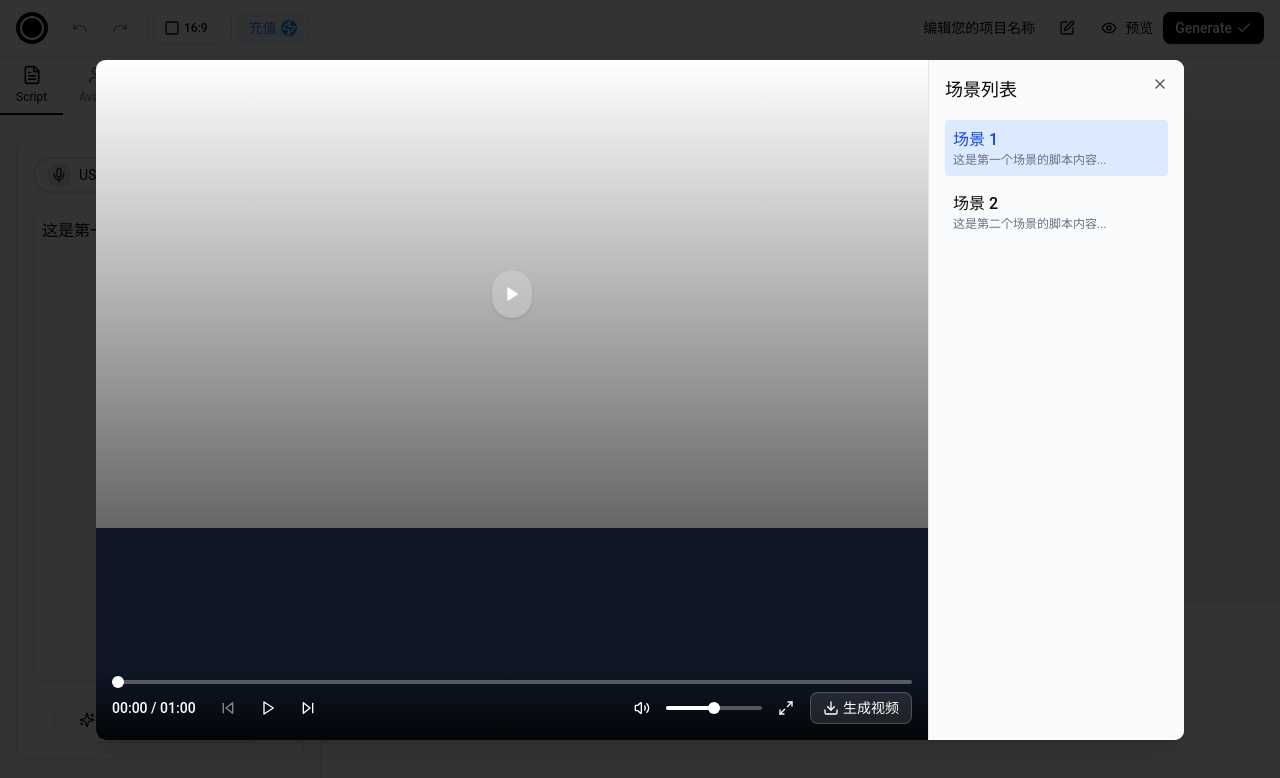
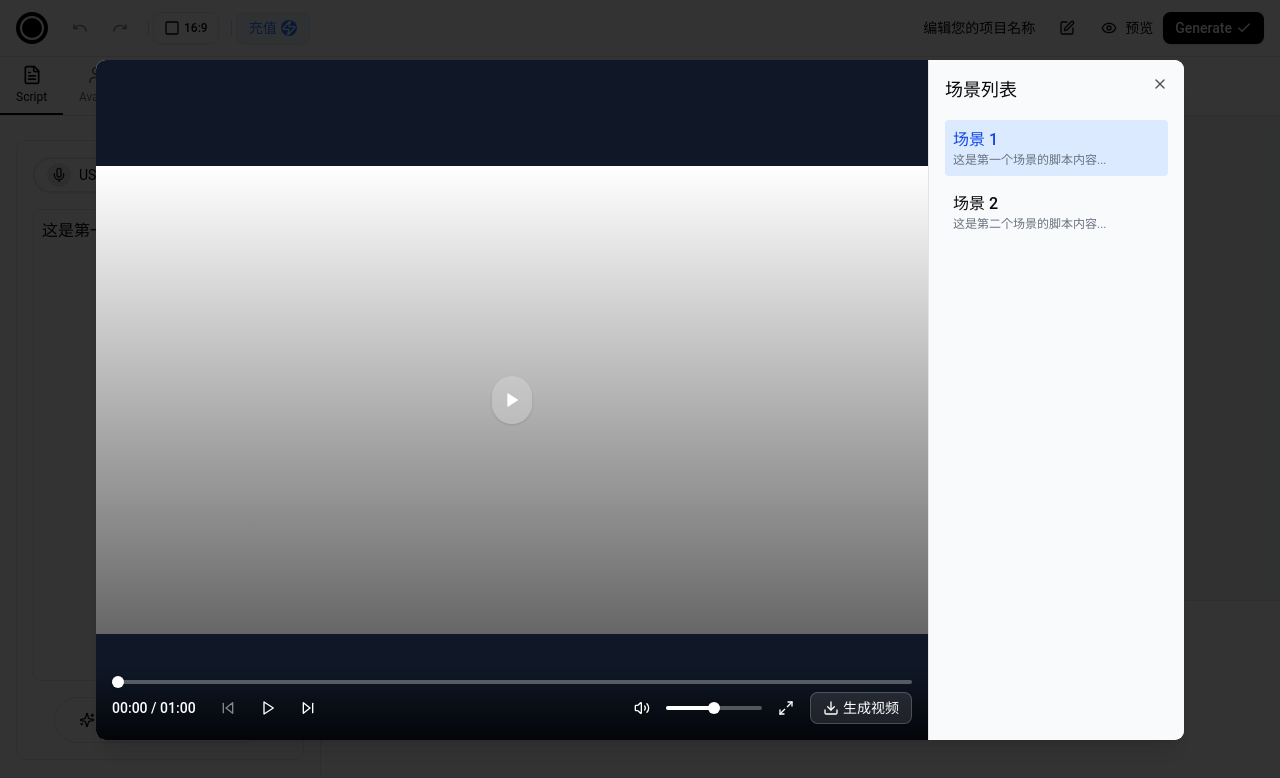
Before and after one commit to kekeyouxing/ai-course, a React (Vite) app: page /projects/1 in a window 1280 px wide. Both pictures are taken after a click on the button "预览". Shown: the top 778 px of the page. Built offline with nearby package versions, Linux system fonts and the light colour scheme; grey boxes are pictures that could not be loaded.

Commit message:
feat(scene): add aspect ratio type and field to scene interface
Introduce a new `AspectRatioType` to define supported aspect ratios and add it as an optional field to the `Scene` interface. This allows scenes to specify their aspect ratio for better layout control.

```diff
--- a/src/app/video-edioter.tsx
+++ b/src/app/video-edioter.tsx
@@ -4,7 +4,7 @@ import { ResizablePanel, ResizablePanelGroup, ResizableHandle } from "@/componen
 import ScriptContent from "@/components/script/script-content";
 import { BackgroundContent } from "@/components/background/background-content";
 import { BackgroundRenderer } from "@/components/background/background-renderer";
-import { VideoHeader, AspectRatioType } from "@/components/workspace/workspace-header";
+import { VideoHeader } from "@/components/workspace/workspace-header";
 import { VideoTimeline } from "@/components/workspace/workspace-timeline";
 import { VideoTabs } from "@/components/workspace/workspace-tabs";
 import AvatarContent from "@/components/avatar/avatar-content";
@@ -27,6 +27,7 @@ import {
     AvatarElement,
     Background,
     SelectedElementType,
+    AspectRatioType,  // 导入新添加的类型
 } from "@/types/scene"
 import { v4 as uuidv4 } from 'uuid';
 import { ResizableVideo } from "@/components/workspace/resizable-video";
@@ -45,7 +46,8 @@ export type {
     ColorBackground,
     ImageBackground,
     VideoBackground,
-    SelectedElementType
+    SelectedElementType,
+    AspectRatioType  // 导出新添加的类型
 } from "@/types/scene"
 
 // 导入封装的操作函数
@@ -79,7 +81,8 @@ export default function VideoEditor() {
                 type: "color",
                 color: "#FFFFFF"
             },
-            script: "这是第一个场景的脚本内容"  // 添加脚本内容
+            script: "这是第一个场景的脚本内容",  // 添加脚本内容
+            aspectRatio: "16:9"  // 添加默认宽高比例
         },
         {
             id: uuidv4(),
@@ -90,9 +93,9 @@ export default function VideoEditor() {
             background: {
                 type: "color",
                 color: "#FFFFFF"
-                // Removed z-index comment to avoid confusion
             },
-            script: "这是第二个场景的脚本内容"  // 添加脚本内容
+            script: "这是第二个场景的脚本内容",  // 添加脚本内容
+            aspectRatio: "16:9"  // 添加默认宽高比例
         },
     ])
     const [videoTitle, setVideoTitle] = useState<string>("编辑您的项目名称")
@@ -106,7 +109,11 @@ export default function VideoEditor() {
     const [history, setHistory] = useState<Scene[][]>([scenes])
     const [historyIndex, setHistoryIndex] = useState<number>(0)
     const [selectedElement, setSelectedElement] = useState<SelectedElementType | null>(null)
-
+    // 添加比例状态，默认为16:9
+    const [aspectRatio, setAspectRatio] = useState<AspectRatioType>(() => {
+        // 初始化时，如果有场景且场景有aspectRatio，则使用场景的aspectRatio
+        return scenes[0]?.aspectRatio || "16:9";
+    });
     const handleElementSelect = useCallback((element: SelectedElementType | null) => {
         setSelectedElement(element)
 
@@ -119,7 +126,8 @@ export default function VideoEditor() {
             setActiveTab("Media")
         }
     }, [])
-
+    // 在组件内部使用 useAnimationMarkers
+    const { setCurrentSceneId } = useAnimationMarkers();
     // 改进的历史记录更新函数
     const updateHistory = useCallback(
         (newScenes: Scene[]) => {
@@ -133,15 +141,18 @@ export default function VideoEditor() {
         },
         [history, historyIndex],
     )
-    // 在组件内部使用 useAnimationMarkers
-    const { setCurrentSceneId } = useAnimationMarkers();
-    // 修改 handleSceneClick 函数，添加设置当前场景ID的逻辑
+    // 场景切换
     const handleSceneClick = useCallback((index: number) => {
         setActiveScene(index);
         setSelectedElement(null);
         // 设置当前场景ID，用于动画标记关联
         setCurrentSceneId(scenes[index].id);
-    }, [scenes, setCurrentSceneId, activeTab]);
+
+        // 设置当前场景的宽高比例
+        if (scenes[index].aspectRatio) {
+            setAspectRatio(scenes[index].aspectRatio);
+        }
+    }, [scenes, setCurrentSceneId]);
 
     const handleTextChange = useCallback(
         (newText: string) => {
@@ -412,6 +423,7 @@ export default function VideoEditor() {
         return () => window.removeEventListener('keydown', handleKeyDown);
     }, [handleUndo, handleRedo, selectedElement, handleDeleteElement, handleCopyElement, handlePasteElement]);
 
+    // 修改添加新场景的函数，包含当前选择的宽高比例
     const addNewScene = useCallback(() => {
         const newScene: Scene = {
             id: uuidv4(),
@@ -423,21 +435,24 @@ export default function VideoEditor() {
                 type: "color",
                 color: "#FFFFFF"
             },
-            script: ""  // 确保添加空脚本字段
+            script: "",  // 确保添加空脚本字段
+            aspectRatio: aspectRatio  // 使用当前选择的宽高比例
         }
         updateHistory([...scenes, newScene])
         setActiveScene(scenes.length)
-    }, [scenes, updateHistory])
+    }, [scenes, updateHistory, aspectRatio])
+    // 修改获取当前画布尺寸的逻辑，优先使用当前场景的宽高比例
+    const getCurrentAspectRatio = () => {
+        // 如果当前场景有设置宽高比例，则使用场景的设置
+        if (scenes[activeScene]?.aspectRatio) {
+            return scenes[activeScene].aspectRatio;
+        }
+        // 否则使用全局设置的宽高比例
+        return aspectRatio;
+    };
 
-    // 添加预览容器尺寸状态和比例状态
-    const [previewDimensions, setPreviewDimensions] = useState({
-        width: 1920,
-        height: 1080
-    });
-
-    // 添加比例状态，默认为16:9
-    const [aspectRatio, setAspectRatio] = useState<AspectRatioType>("16:9");
-
+    // 获取当前画布尺寸
+    const currentAspectRatio = getCurrentAspectRatio();
     // 添加画布尺寸常量
     const CANVAS_DIMENSIONS = {
         "16:9": { width: 1920, height: 1080 },
@@ -447,11 +462,18 @@ export default function VideoEditor() {
     };
 
     // 获取当前画布尺寸
-    const currentCanvasDimensions = CANVAS_DIMENSIONS[aspectRatio];
+    const currentCanvasDimensions = CANVAS_DIMENSIONS[currentAspectRatio];
 
     // 添加 editorRef
     const editorRef = useRef<HTMLDivElement>(null);
-
+    // 添加预览容器尺寸状态，初始化为当前比例对应的尺寸
+    const [previewDimensions, setPreviewDimensions] = useState(() => {
+        // 使用函数形式的初始化，确保只在组件挂载时执行一次
+        return {
+            width: currentCanvasDimensions.width,
+            height: currentCanvasDimensions.height
+        };
+    });
     // 使用 ResizeObserver 监听预览容器尺寸变化
     useEffect(() => {
         if (!editorRef.current) return;
@@ -504,8 +526,15 @@ export default function VideoEditor() {
             setCurrentSceneId(scenes[activeScene].id);
         }
     }, []);
+
+    // 修改宽高比例变化处理函数，同时更新当前场景的宽高比例
     const handleAspectRatioChange = useCallback((newRatio: AspectRatioType) => {
         setAspectRatio(newRatio);
+
+        // 更新当前场景的宽高比例
+        const newScenes = [...scenes];
+        newScenes[activeScene].aspectRatio = newRatio;
+        updateHistory(newScenes);
 
         // 获取固定的容器元素
         const mainContainer = document.querySelector('.flex-1.flex.items-center.justify-center.p-4');
@@ -536,7 +565,7 @@ export default function VideoEditor() {
             width: previewWidth,
             height: previewHeight
         });
-    }, [CANVAS_DIMENSIONS]);
+    }, [CANVAS_DIMENSIONS, scenes, activeScene, updateHistory]);
 
     return (
         <div className="flex flex-col h-screen bg-white">
@@ -641,8 +670,8 @@ export default function VideoEditor() {
                                                         onResize={(newSize) => handleImageResize(newSize, mediaItem.id!)}
                                                         onSelect={() => handleElementSelect({ type: "image", mediaId: mediaItem.id })}
                                                         isSelected={selectedElement?.type === "image" && selectedElement.mediaId === mediaItem.id}
-                                                        canvasWidth={1920}
-                                                        canvasHeight={1080}
+                                                        canvasWidth={currentCanvasDimensions.width}
+                                                        canvasHeight={currentCanvasDimensions.height}
                                                         containerWidth={previewDimensions.width}
                                                         containerHeight={previewDimensions.height}
                                                         otherElements={getAllElementsForAlignment(scenes[activeScene], mediaItem.id, "image")}
@@ -664,8 +693,8 @@ export default function VideoEditor() {
                                                         onResize={(newSize) => handleVideoResize(newSize, mediaItem.id!)}
                                                         onSelect={() => handleElementSelect({ type: "video", mediaId: mediaItem.id })}
                                                         isSelected={selectedElement?.type === "video" && selectedElement.mediaId === mediaItem.id}
-                                                        canvasWidth={1920}
-                                                        canvasHeight={1080}
+                                                        canvasWidth={currentCanvasDimensions.width}
+                                                        canvasHeight={currentCanvasDimensions.height}
                                                         containerWidth={previewDimensions.width}
                                                         containerHeight={previewDimensions.height}
                                                     // otherElements={getAllElementsForAlignment(scenes[activeScene], mediaItem.id, "video")}
--- a/src/components/workspace/preview-modal.tsx
+++ b/src/components/workspace/preview-modal.tsx
@@ -14,7 +14,7 @@ import {
     Download
 } from "lucide-react"
 import { Slider } from "@/components/ui/slider"
-import { Scene, TextElement, ImageMedia, VideoMedia } from "@/types/scene"
+import { Scene, ImageMedia, VideoMedia, AspectRatioType } from "@/types/scene"
 import { Alert, AlertDescription } from "@/components/ui/alert"
 
 // 修改组件接口，添加场景数据
@@ -119,13 +119,6 @@ export default function PreviewModal({
             return;
         }
 
-        console.log("模态框打开，准备渲染场景:", {
-            currentScene,
-            scenes,
-            activeSceneIndex,
-            hasTexts: scenes[activeSceneIndex]?.texts?.length > 0
-        });
-
         // 重置状态
         setCurrentTime(0);
         setIsPlaying(false);
@@ -136,7 +129,6 @@ export default function PreviewModal({
         const resizeObserver = new ResizeObserver(() => {
             const containerEl = videoContainerRef.current?.querySelector('.absolute.inset-0');
             if (containerEl && containerEl.clientWidth > 0 && containerEl.clientHeight > 0) {
-                console.log("容器尺寸已准备好:", containerEl.clientWidth, containerEl.clientHeight);
                 setContainerReady(true);
 
                 // 延迟一帧设置场景数据加载完成，确保DOM已更新
@@ -299,7 +291,7 @@ export default function PreviewModal({
         return `${mins.toString().padStart(2, '0')}:${secs.toString().padStart(2, '0')}`;
     }
 
-    // 计算缩放后的位置和尺寸
+    // 修改计算缩放后的位置和尺寸函数
     const calculateScaledPosition = (x: number, y: number, width: number, height: number) => {
         // 获取预览容器的实际尺寸
         const containerEl = videoContainerRef.current?.querySelector('.absolute.inset-0');
@@ -318,30 +310,111 @@ export default function PreviewModal({
             };
         }
 
-        // 计算缩放比例
-        const scaleX = containerWidth / 1920;
-        const scaleY = containerHeight / 1080;
+        // 根据场景的宽高比例获取原始画布尺寸
+        let originalWidth = 1920;
+        let originalHeight = 1080;
 
-        // 返回缩放后的位置和尺寸
+        if (scene?.aspectRatio) {
+            switch (scene.aspectRatio) {
+                case "9:16":
+                    originalWidth = 1080;
+                    originalHeight = 1920;
+                    break;
+                case "1:1":
+                    originalWidth = 1080;
+                    originalHeight = 1080;
+                    break;
+                case "4:3":
+                    originalWidth = 1440;
+                    originalHeight = 1080;
+                    break;
+                // 16:9 是默认值，不需要修改
+            }
+        }
+
+        // 计算缩放比例 - 使用统一的缩放比例以保持宽高比
+        const scale = Math.min(containerWidth / originalWidth, containerHeight / originalHeight);
+
+        // 计算缩放后的内容实际尺寸
+        const scaledContentWidth = originalWidth * scale;
+        const scaledContentHeight = originalHeight * scale;
+
+        // 计算内容在容器中的偏移量（居中显示）
+        const offsetX = (containerWidth - scaledContentWidth) / 2;
+        const offsetY = (containerHeight - scaledContentHeight) / 2;
+
+        // 移除调试日志
+        // console.log("原始宽高比:", {
+        //     x: x * scale,
+        //     y: y * scale,
+        //     width: width * scale,
+        //     height: height * scale
+        // });
+
+        // 返回缩放后的位置和尺寸，考虑偏移量
         return {
-            x: x * scaleX,
-            y: y * scaleY,
-            width: width * scaleX,
-            height: height * scaleY
+            x: x * scale + offsetX,
+            y: y * scale + offsetY,
+            width: width * scale,
+            height: height * scale
         };
     }
 
-    // 计算缩放后的字体大小
+    // 同样修改字体大小计算函数
     const calculateScaledFontSize = (fontSize: number) => {
         const containerEl = videoContainerRef.current?.querySelector('.absolute.inset-0');
         const containerWidth = containerEl?.clientWidth || 0;
-        const scaleX = containerWidth / 1920;
-        return fontSize * scaleX;
+        const containerHeight = containerEl?.clientHeight || 0;
+
+        // 根据场景的宽高比例获取原始画布尺寸
+        let originalWidth = 1920;
+        let originalHeight = 1080;
+
+        if (scene?.aspectRatio) {
+            switch (scene.aspectRatio) {
+                case "9:16":
+                    originalWidth = 1080;
+                    originalHeight = 1920;
+                    break;
+                case "1:1":
+                    originalWidth = 1080;
+                    originalHeight = 1080;
+                    break;
+                case "4:3":
+                    originalWidth = 1440;
+                    originalHeight = 1080;
+                    break;
+                // 16:9 是默认值，不需要修改
+            }
+        }
+
+        // 使用统一的缩放比例
+        const scale = Math.min(containerWidth / originalWidth, containerHeight / originalHeight);
+        return fontSize * scale;
     }
 
     // 获取当前场景
     const scene = scenes[currentSceneIndex] || currentScene;
 
+    const getContainerStyle = (aspectRatio: AspectRatioType = "16:9") => {
+        // 根据不同的宽高比返回不同的样式
+        const aspectRatioValue = aspectRatio === "9:16" ? "9/16" :
+            aspectRatio === "16:9" ? "16/9" :
+                aspectRatio === "1:1" ? "1/1" : "4/3";
+
+        // 判断是宽度大还是高度大
+        const isWidthGreater = aspectRatio === "16:9"
+        const isHeightGreater = aspectRatio === "9:16" || aspectRatio === "1:1" || aspectRatio === "4:3"; // 将1:1也视为高度优先
+
+        // 根据宽高比特性返回不同的样式
+        return {
+            ...(isWidthGreater ? { width: "100%" } : { height: "100%" }),
+            aspectRatio: aspectRatioValue,
+            maxHeight: "100%",
+            maxWidth: "100%",
+            margin: "0 auto"
+        };
+    };
     return (
         <Dialog open={open} onOpenChange={handleOpenChange}>
             <DialogContent
@@ -356,10 +429,14 @@ export default function PreviewModal({
             >
                 <div className="flex h-full overflow-hidden rounded-lg bg-white">
                     {/* 左侧 - 预览区域 */}
-                    <div ref={videoContainerRef} className="relative flex-1 bg-gray-900">
-                        {/* 添加16:9宽高比容器 */}
-                        <div className="relative w-full" style={{ paddingBottom: "56.25%" }}>
+                    <div ref={videoContainerRef} className="relative flex-1 bg-gray-900 flex items-center justify-center">
+                        {/* 根据场景的宽高比例设置容器 */}
+                        <div
+                            className="relative overflow-hidden"
+                            style={getContainerStyle(scene?.aspectRatio)}
+                        >
                             <div className="absolute inset-0 flex items-center justify-center">
+                                {/* 内容保持不变 */}
                                 {!isPlaying && <div className="absolute inset-0 bg-gradient-to-t from-black/60 to-transparent z-10" />}
 
                                 {/* 场景背景 */}
@@ -401,7 +478,6 @@ export default function PreviewModal({
                                     return (
                                         <div
                                             key={`text-${index}`}
-                                            // 移除transition-all类，避免元素位置变化时的过渡动画
                                             className="absolute"
                                             style={{
                                                 left: `${x}px`,
@@ -421,8 +497,10 @@ export default function PreviewModal({
                                                 alignItems: "center",
                                                 justifyContent: text.alignment === "center" ? "center" :
                                                     text.alignment === "right" ? "flex-end" : "flex-start",
-                                                // 添加这一行以确保没有过渡动画
                                                 transition: "none",
+                                                overflow: "visible", // 确保文本不会被裁剪
+                                                whiteSpace: "pre-wrap", // 保留文本格式
+                                                wordBreak: "break-word" // 确保长文本能够换行
                                             }}
                                         >
                                             {text.content}
@@ -533,6 +611,11 @@ export default function PreviewModal({
                                     <Button
                                         onClick={togglePlay}
                                         className="absolute z-20 rounded-full bg-white/20 hover:bg-white/30 backdrop-blur-sm p-6"
+                                        style={{
+                                            left: '50%',
+                                            top: '50%',
+                                            transform: 'translate(-50%, -50%)'
+                                        }}
                                     >
                                         <Play className="h-8 w-8 text-white fill-white" />
                                     </Button>
@@ -675,8 +758,8 @@ export default function PreviewModal({
                                     <div
                                         key={index}
                                         className={`p-2 rounded cursor-pointer transition-colors ${currentSceneIndex === index
-                                                ? "bg-blue-100 text-blue-700"
-                                                : "hover:bg-gray-100"
+                                            ? "bg-blue-100 text-blue-700"
+                                            : "hover:bg-gray-100"
                                             }`}
                                         onClick={() => {
                                             // 先清除当前场景的元素，避免过渡动画
--- a/src/components/workspace/workspace-header.tsx
+++ b/src/components/workspace/workspace-header.tsx
@@ -11,7 +11,7 @@ import {
     Square
 } from "lucide-react"
 import { Button } from "@/components/ui/button"
-import { Scene } from "@/types/scene"
+import { AspectRatioType, Scene } from "@/types/scene"
 import PreviewModal from "./preview-modal"
 import {
     Popover,
@@ -19,8 +19,7 @@ import {
     PopoverTrigger,
 } from "@/components/ui/popover"
 
-// 定义比例类型
-export type AspectRatioType = "16:9" | "9:16" | "1:1" | "4:3";
+
 
 interface VideoHeaderProps {
     videoTitle: string
--- a/src/types/scene.ts
+++ b/src/types/scene.ts
@@ -1,4 +1,7 @@
 export type TextAlignment = "left" | "center" | "right"
+
+// 定义比例类型
+export type AspectRatioType = "16:9" | "9:16" | "1:1" | "4:3";
 // 文本元素接口
 export interface TextElement {
     content: string
@@ -126,6 +129,7 @@ export interface Scene {
     background: Background
     script?: string  // 添加脚本字段
     audioSrc?: string
+    aspectRatio?: AspectRatioType  // 添加宽高比例字段
 }
 
 // 选中元素类型
```
